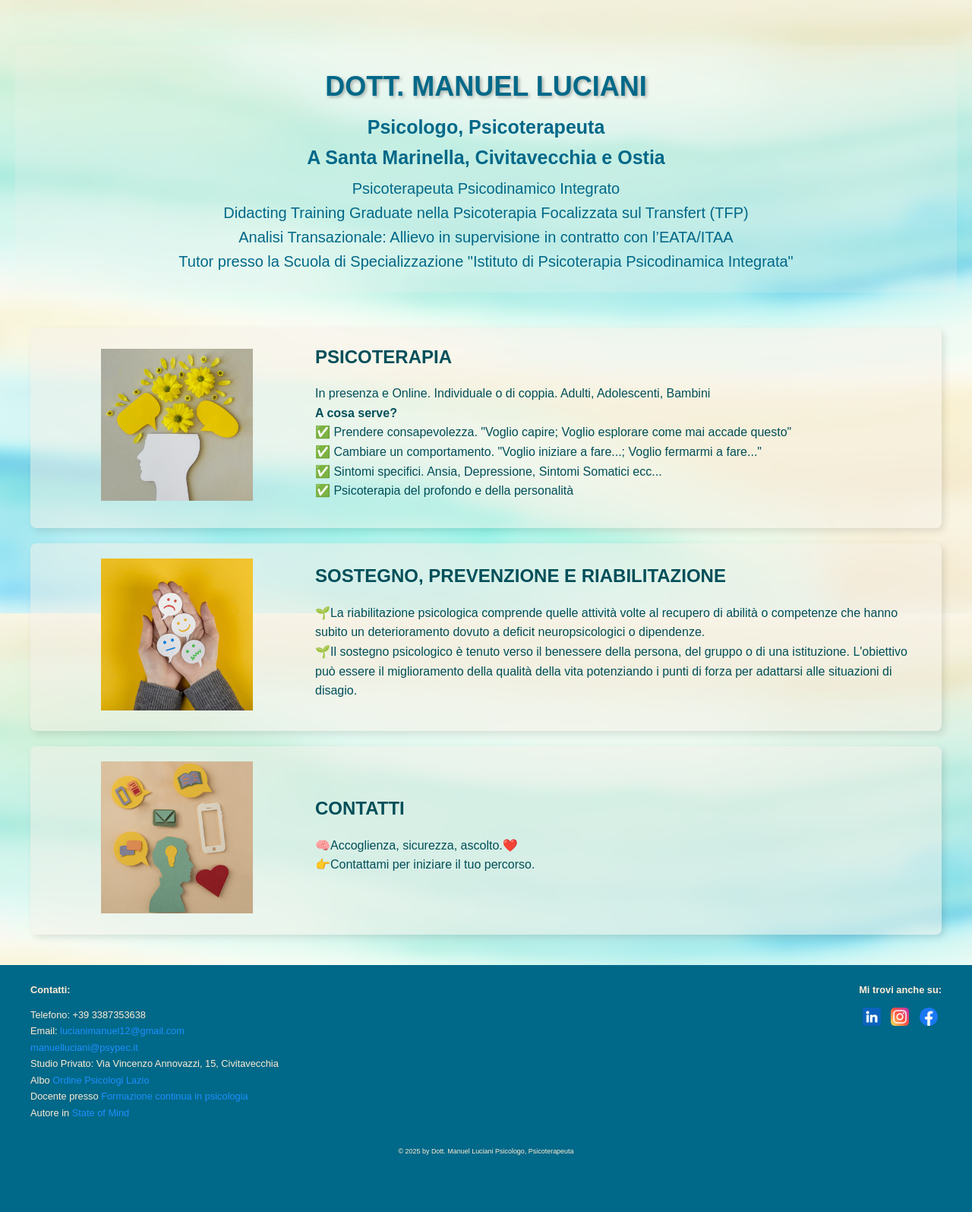
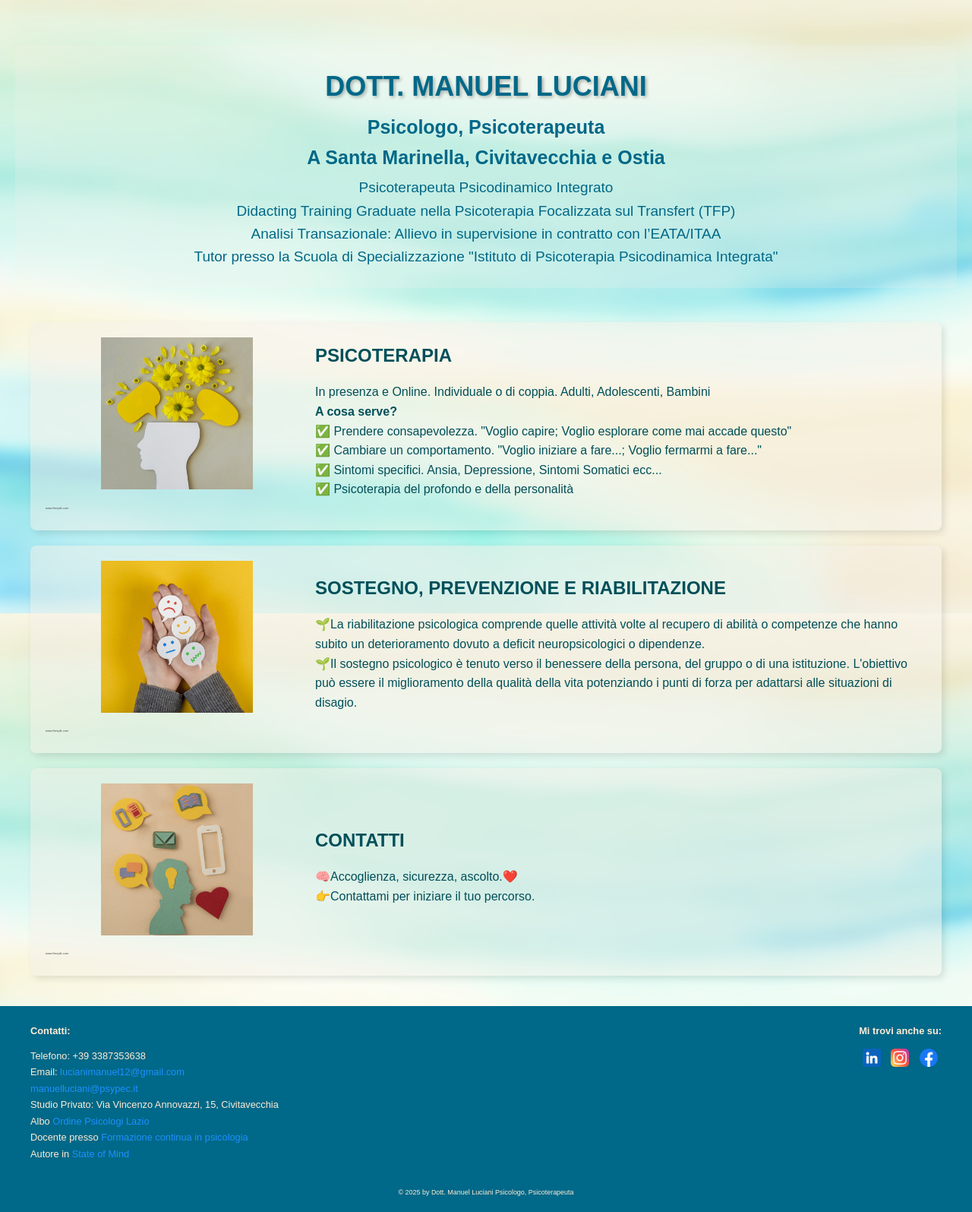
Before and after one commit to GI3793/SitoManuel, a Flask app: page / in a window 1280 px wide. Shown: the part 46-1641 px from the top of the page at 76% size. Before the commit the page ends 1566 px from the top, so only its background shows below. Run offline with Flask 3, Linux system fonts and the light colour scheme; some web fonts are replaced.

Commit message:
Add files via upload

```diff
--- a/templates/index.html
+++ b/templates/index.html
@@ -17,7 +17,7 @@
             Psicologo, Psicoterapeuta<br>
             A Santa Marinella, Civitavecchia e Ostia
         </p>
-        <p style="font-size: 20px; margin: 5px 0; text-shadow: none; font-weight: normal;">
+        <p style="font-size: 19px; margin: 5px 0; text-shadow: none; font-weight: normal;">
             Psicoterapeuta Psicodinamico Integrato<br>
             Didacting Training Graduate nella Psicoterapia Focalizzata sul Transfert (TFP)<br>
             Analisi Transazionale: Allievo in supervisione in contratto con l’EATA/ITAA<br>
@@ -41,6 +41,9 @@
                 <div style="width: 30%; margin-right: 10px;">
                     <img src="{{ url_for('static', filename='images/2.jpg') }}" alt="Psicoterapia"
                          style="width: 100%; height: 200px; object-fit: contain; border-radius: 6px;">
+                        <span style="font-size: 4px; text-align:left; color:rgb(75, 75, 75);">
+                            www.freepik.com
+                        </span>
                 </div>
                 <div style="width: 70%; font-size: 24px; color: #004f59;">
                     <div style="font-weight: bold;">PSICOTERAPIA</div>
@@ -62,6 +65,9 @@
                 <div style="width: 30%; margin-right: 10px;">
                     <img src="{{ url_for('static', filename='images/1a.jpg') }}" alt="Riabilitazione"
                          style="width: 100%; height: 200px; object-fit: contain; border-radius: 6px;">
+                        <span style="font-size: 4px; text-align:left; color:rgb(75, 75, 75);">
+                            www.freepik.com
+                        </span>
                 </div>
                 <div style="width: 70%; font-size: 24px; color: #004f59;">
                     <div style="font-weight: bold;">SOSTEGNO, PREVENZIONE E RIABILITAZIONE</div>
@@ -79,6 +85,9 @@
                 <div style="width: 30%; margin-right: 10px;">
                     <img src="{{ url_for('static', filename='images/4.jpg') }}" alt="Contatti"
                          style="width: 100%; height: 200px; object-fit: contain; border-radius: 6px;">
+                        <span style="font-size: 4px; text-align:left; color:rgb(75, 75, 75);">
+                            www.freepik.com
+                        </span>
                 </div>
                 <div style="width: 70%; font-size: 24px; color: #004f59;">
                     <div style="font-weight: bold;">CONTATTI</div>
--- a/templates/myjob.html
+++ b/templates/myjob.html
@@ -31,7 +31,7 @@
                 <div class="caption">
                     <img src="{{ url_for('static', filename='images/note1.jpg') }}" alt="Psicoterapia"
                      style="width: 80%; height: auto; border-radius: 1px;">
-                    <span>
+                    <span style="font-size: 4px; text-align:left; color:rgb(75, 75, 75);">
                         www.freepik.com
                     </span>
                 </div>
@@ -80,7 +80,7 @@
                 <div class="caption">
                     <img src="{{ url_for('static', filename='images/hand.jpg') }}" alt="Riabilitazione"
                      style="width: 80%; height: auto; border-radius: 1px;">
-                    <span>
+                    <span style="font-size: 4px; text-align:left; color:rgb(75, 75, 75);">
                         www.freepik.com
                     </span>
                 </div>
```
